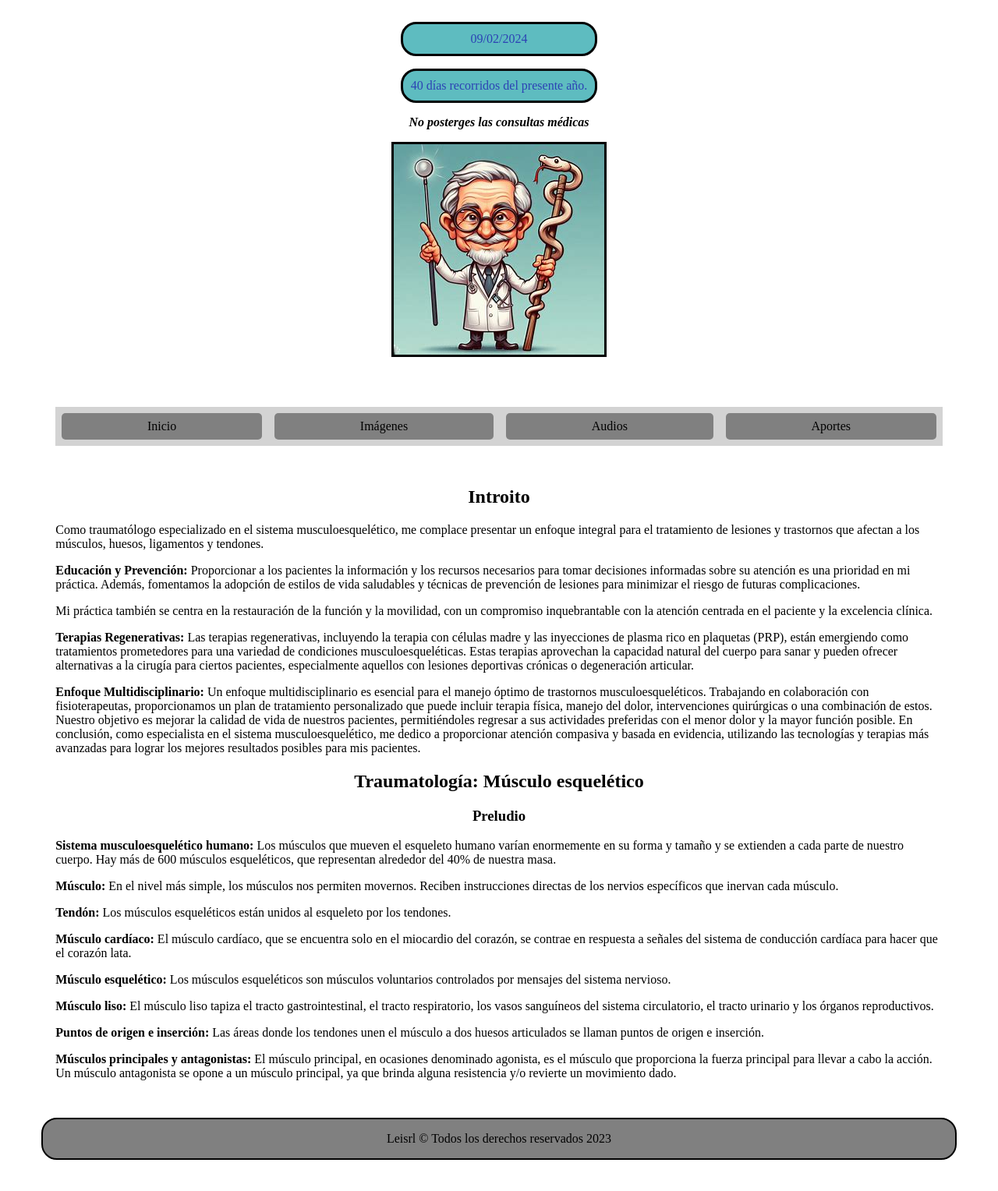
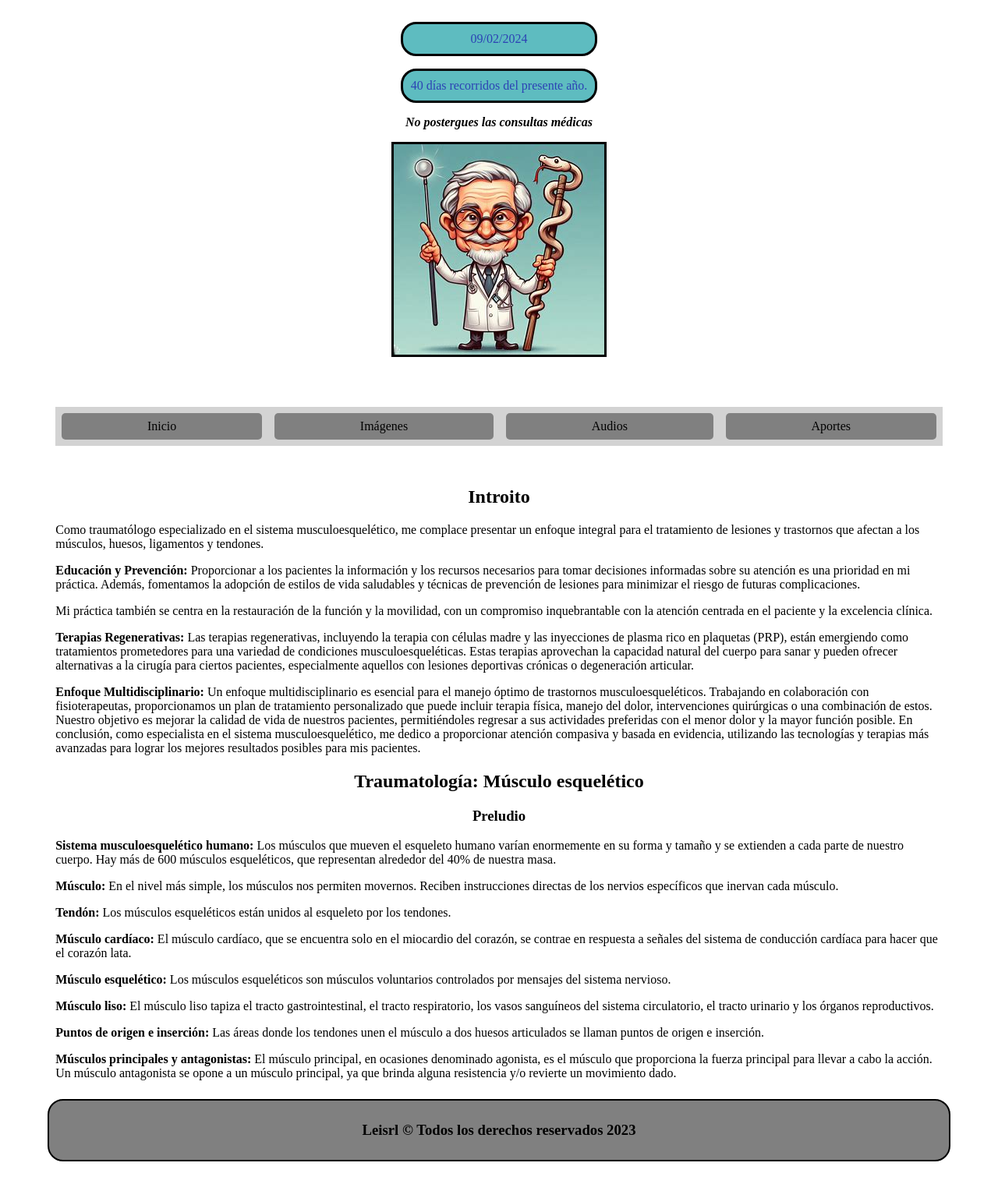
Before and after one commit to Willy1997Lora1968/Seguir, a PHP site: page / in a window 1280 px wide. Shown: the part 214-1742 px from the top of the page at 78% size. After the commit the page ends 1704 px from the top, so only its background shows below. Run offline with PHP 8.4, Linux system fonts and the light colour scheme.

Commit message:
funciona

```diff
--- a/index.html
+++ b/index.html
@@ -8,7 +8,7 @@
   <link rel="icon" href="favicon.ico" type="image/x-icon">
   <meta name="description" content="Educación en traumatología en la especialidad de músculo esquelético">
   <meta name="keywords" content="Traumatólogo, especialista en músculo esquelético">
-  <meta name="author" content="HM & LEI">
+  <meta name="author" content="LEI">
   <meta name="robots" content="index, follow">
   <title>Médico, especialista en músculo esquelético</title>
   <link rel="stylesheet" href="styles/index.css">
@@ -49,7 +49,7 @@
       <p id="time"></p>
       <p id="date"></p>
       <p id="dayOfYear"></p>
-      <p><strong><i>No posterges las consultas médicas</i></strong></p>
+      <p><strong><i>No postergues las consultas médicas</i></strong></p>
     </div>
     <img src="/images/dr.jpg" alt="Un Médico">
   </header>
@@ -64,24 +64,33 @@
   <main>
     <section class="content">
       <h2>Introito</h2>
-      <p>Como traumatólogo especializado en el sistema musculoesquelético, me complace presentar un enfoque integral para el
+      <p>Como traumatólogo especializado en el sistema musculoesquelético, me complace presentar un enfoque integral
+        para el
         tratamiento de lesiones y trastornos que afectan a los músculos, huesos, ligamentos y tendones.</p>
-      <p><strong>Educación y Prevención:</strong> Proporcionar a los pacientes la información y los recursos necesarios para
+      <p><strong>Educación y Prevención:</strong> Proporcionar a los pacientes la información y los recursos necesarios
+        para
         tomar decisiones informadas sobre su atención es una prioridad en mi práctica. Además, fomentamos la adopción de
-        estilos de vida saludables y técnicas de prevención de lesiones para minimizar el riesgo de futuras complicaciones.
+        estilos de vida saludables y técnicas de prevención de lesiones para minimizar el riesgo de futuras
+        complicaciones.
       </p>
-      <p>Mi práctica también se centra en la restauración de la función y la movilidad, con un compromiso inquebrantable con
+      <p>Mi práctica también se centra en la restauración de la función y la movilidad, con un compromiso inquebrantable
+        con
         la atención centrada en el paciente y la excelencia clínica.</p>
-      <p><strong>Terapias Regenerativas:</strong> Las terapias regenerativas, incluyendo la terapia con células madre y las
-        inyecciones de plasma rico en plaquetas (PRP), están emergiendo como tratamientos prometedores para una variedad de
+      <p><strong>Terapias Regenerativas:</strong> Las terapias regenerativas, incluyendo la terapia con células madre y
+        las
+        inyecciones de plasma rico en plaquetas (PRP), están emergiendo como tratamientos prometedores para una variedad
+        de
         condiciones musculoesqueléticas. Estas terapias aprovechan la capacidad natural del cuerpo para sanar y pueden
-        ofrecer alternativas a la cirugía para ciertos pacientes, especialmente aquellos con lesiones deportivas crónicas o
+        ofrecer alternativas a la cirugía para ciertos pacientes, especialmente aquellos con lesiones deportivas
+        crónicas o
         degeneración articular.</p>
       <p><strong>Enfoque Multidisciplinario:</strong> Un enfoque multidisciplinario es esencial para el manejo óptimo de
         trastornos musculoesqueléticos. Trabajando en colaboración con fisioterapeutas, proporcionamos un plan de
         tratamiento personalizado que puede incluir terapia física, manejo del dolor, intervenciones quirúrgicas o una
-        combinación de estos. Nuestro objetivo es mejorar la calidad de vida de nuestros pacientes, permitiéndoles regresar
-        a sus actividades preferidas con el menor dolor y la mayor función posible. En conclusión, como especialista en el
+        combinación de estos. Nuestro objetivo es mejorar la calidad de vida de nuestros pacientes, permitiéndoles
+        regresar
+        a sus actividades preferidas con el menor dolor y la mayor función posible. En conclusión, como especialista en
+        el
         sistema musculoesquelético, me dedico a proporcionar atención compasiva y basada en evidencia, utilizando las
         tecnologías y terapias más avanzadas para lograr los mejores resultados posibles para mis pacientes.</p>
     </section>
@@ -108,11 +117,12 @@
     </section>
   </main>
 
+  <footer>
+    <h3>Leisrl &copy; Todos los derechos reservados 2023</h3>
+  </footer>
+
   <script src="clock.js"></script>
 
 </body>
-<footer>
-  Leisrl &copy; Todos los derechos reservados 2023
-</footer>
 
 </html>
--- a/styles/index.css
+++ b/styles/index.css
@@ -90,8 +90,8 @@ footer {
   background-color: gray;
   color: black;
   border: 2px solid black;
-  padding: 1em;
-  margin: 2em;
+  padding: 0.5em;
+  margin: 0.5em;
   border-radius: 20px;
 }
 
```
Also changed, not shown: aportes.html (+4 -4 lines), preguntas.html (+11 -1 lines).
